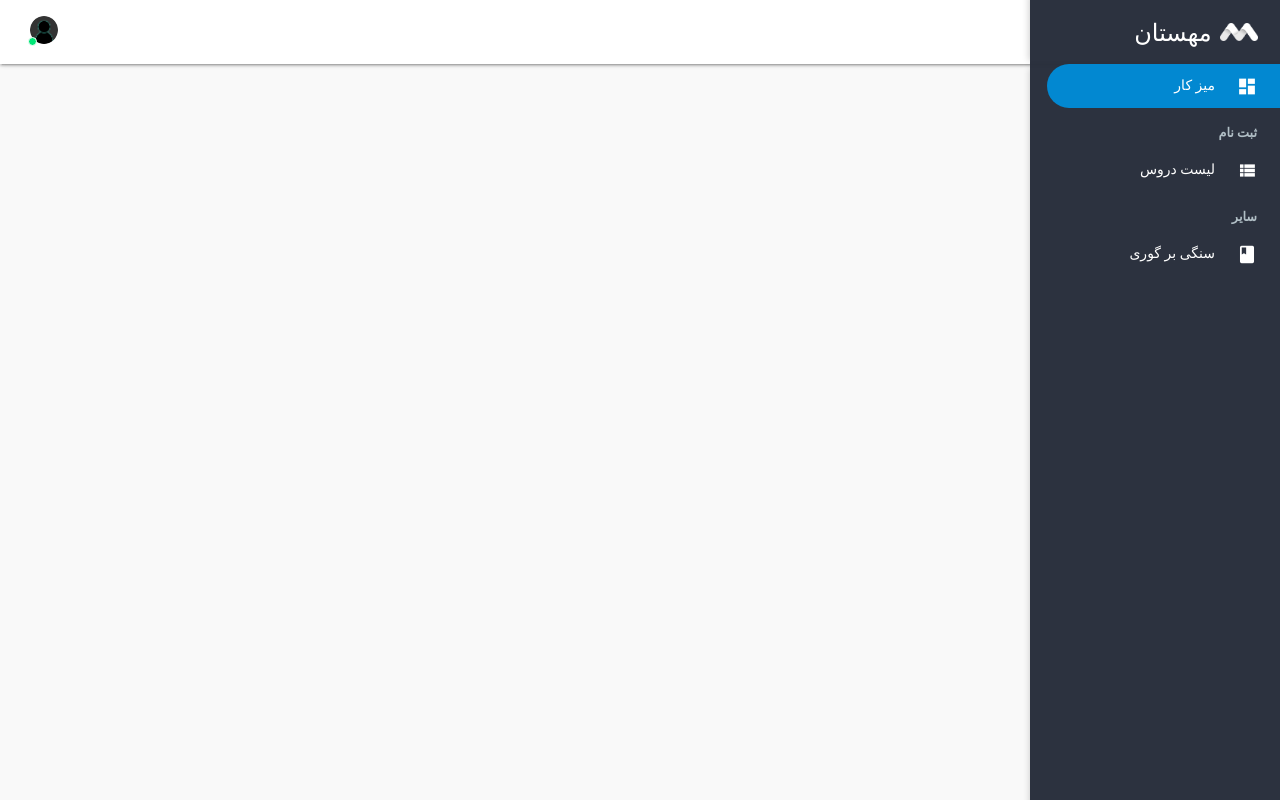
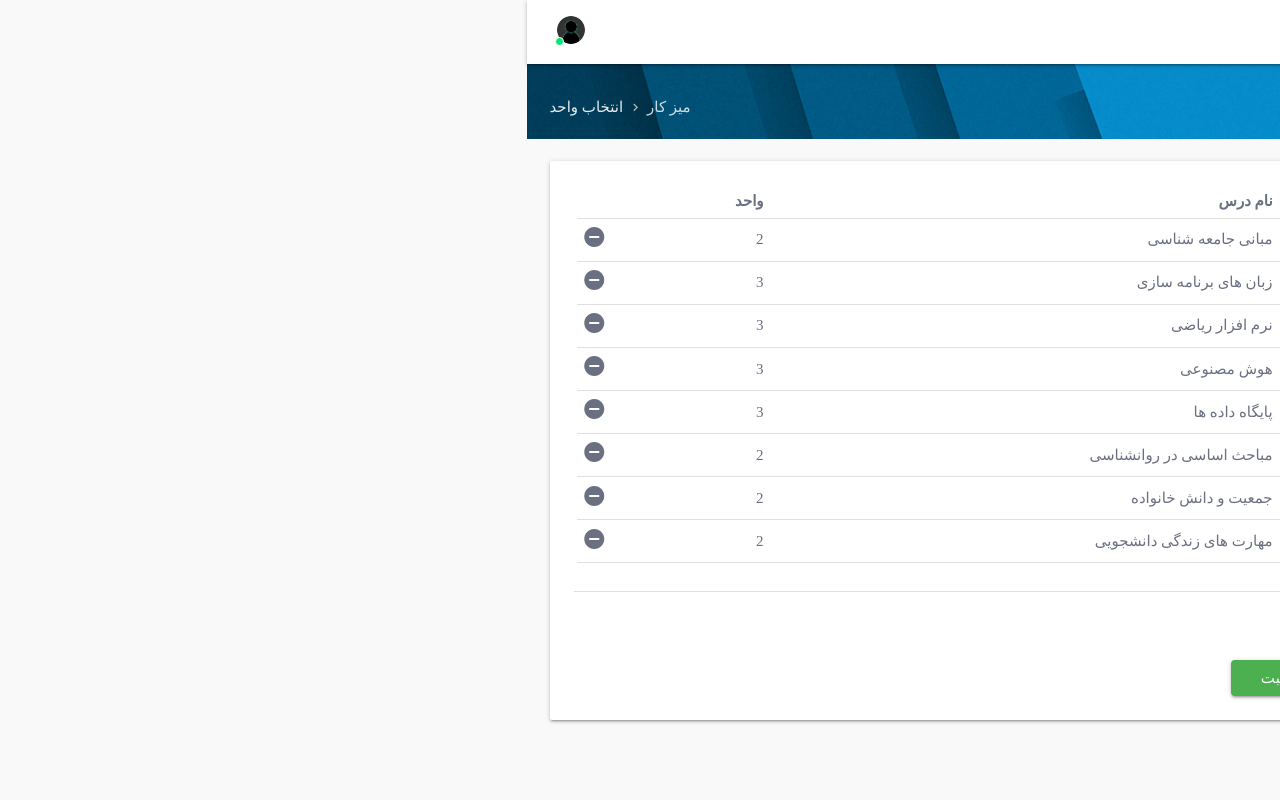
Before and after one commit to mohosseinmah/mahestan-web, a React (Create React App) app: page /enrollment in a window 1280 px wide. Built offline with nearby package versions, Linux system fonts and the light colour scheme; sample sign-in values are in the browser's storage; a web font is replaced by a local one.

Commit message:
- Add Enrollment page

```diff
--- a/src/controller/backend/client.ts
+++ b/src/controller/backend/client.ts
@@ -11,3 +11,51 @@ export function findCourses(setCourses: Function, faculty: string, department: s
     if (page) queryParameters.push(`page=${page}`);
     call(coursesEndpoint, queryParameters.join("&"), setCourses);
 }
+
+export function findEnrolledCourses(callback: Function) {
+    callback({
+        status: 200,
+        body: [
+            {
+                id: "121114601",
+                name: "مبانی جامعه شناسی",
+                unit: 2
+            },
+            {
+                id: "121202501",
+                name: "زبان های برنامه سازی",
+                unit: 3
+            },
+            {
+                id: "121203002",
+                name: "نرم افزار ریاضی",
+                unit: 3
+            },
+            {
+                id: "121204501",
+                name: "هوش مصنوعی",
+                unit: 3
+            },
+            {
+                id: "121206601",
+                name: "پایگاه داده ها",
+                unit: 3
+            },
+            {
+                id: "141408001",
+                name: "مباحث اساسی در روانشناسی",
+                unit: 2
+            },
+            {
+                id: "901202412",
+                name: "جمعیت و دانش خانواده",
+                unit: 2
+            },
+            {
+                id: "901502305",
+                name: "مهارت های زندگی دانشجویی",
+                unit: 2
+            }
+        ]
+    });
+}
--- /dev/null
+++ b/src/controller/enrollment.ts
@@ -0,0 +1 @@
+export const selectedCourses: any[] = [{}];
--- a/src/controller/sideLinks.ts
+++ b/src/controller/sideLinks.ts
@@ -15,6 +15,11 @@ export const sideLinks: SideLink[] = [
         icon: "view_list"
     },
     {
+        title: "انتخاب واحد",
+        path: "/enrollment",
+        icon: "assignment_turned_in"
+    },
+    {
         title: "سایر"
     },
     {
--- /dev/null
+++ b/src/model/CourseId.ts
@@ -0,0 +1,6 @@
+export default interface CourseId {
+    faculty: string;
+    department: string;
+    number: string;
+    group: string;
+}
--- /dev/null
+++ b/src/view/components/CourseIdInput.tsx
@@ -0,0 +1,29 @@
+import React, {CSSProperties} from "react";
+import NumberInput from "./NumberInput";
+import CourseId from "../../model/CourseId";
+
+
+interface CourseIdInputProps {
+    index: number;
+    courseId: CourseId;
+}
+
+class CourseIdInput extends React.Component<CourseIdInputProps> {
+    private directionAndAlignStyle: CSSProperties = {
+        direction: "ltr",
+        textAlign: "right"
+    };
+
+    render() {
+        return (
+            <div style={this.directionAndAlignStyle}>
+                <NumberInput index={this.props.index} property="faculty"/>
+                <NumberInput index={this.props.index} property="department"/>
+                <NumberInput index={this.props.index} property="number"/>
+                <NumberInput index={this.props.index} property="group"/>
+            </div>
+        );
+    }
+}
+
+export default CourseIdInput;
--- a/src/view/components/Main.tsx
+++ b/src/view/components/Main.tsx
@@ -5,6 +5,7 @@ import Dashboard from "../pages/Dashboard";
 import Profile from "../pages/Profile";
 import SangiBarGoori from "../pages/SangiBarGoori";
 import Courses from "../pages/Courses";
+import Enrollment from "../pages/Enrollment";
 
 class Main extends React.Component {
     render() {
@@ -15,6 +16,7 @@ class Main extends React.Component {
                         <Route path="/stone" component={SangiBarGoori}/>
                         <Route path="/profile" component={Profile}/>
                         <Route path="/courses" component={Courses}/>
+                        <Route path="/enrollment" component={Enrollment}/>
                         <Route path="/" component={Dashboard}/>
                     </Switch>
                 </Row>
--- a/src/view/components/MaterialIcon.tsx
+++ b/src/view/components/MaterialIcon.tsx
@@ -2,12 +2,17 @@ import React from "react";
 
 interface MaterialIconProps {
     iconName: string
+    className?: string;
+    onClick?: any;
 }
 
 class MaterialIcon extends React.Component<MaterialIconProps, any> {
-
     render() {
-        return <i className="material-icons prefix pt-2">{this.props.iconName}</i>;
+        const {iconName, className, ...props} = this.props;
+        const classNames: string[] = ["material-icons prefix pt-2"];
+        if (this.props.className) classNames.push(this.props.className);
+        const finalClassName = classNames.join(" ");
+        return <i className={finalClassName} {...props}>{iconName}</i>;
     }
 }
 
--- /dev/null
+++ b/src/view/components/NumberInput.tsx
@@ -0,0 +1,51 @@
+import React, {CSSProperties} from "react";
+import {selectedCourses} from "../../controller/enrollment";
+
+interface NumberInputProps {
+    index: number;
+    property: string;
+}
+
+class NumberInput extends React.Component<NumberInputProps> {
+    private inputStyle: CSSProperties = {
+        width: "30px",
+        height: "2rem",
+        margin: "0 1px 8px",
+        border: "1px solid #9e9e9e",
+        borderRadius: "3px",
+        textAlign: "center"
+    };
+
+    render() {
+        const value = (selectedCourses[this.props.index])[this.props.property];
+        return <input type="text" value={value} style={this.inputStyle} onChange={this.handleChange}/>;
+    }
+
+    private handleChange = (e: any) => {
+        const changedValue: string = e.target.value;
+        if (changedValue) {
+            const length = changedValue.length;
+            if (this.isNotNumber(changedValue.charAt(length - 1))) {
+                e.target.value = changedValue.substring(0, length - 1);
+            }
+        }
+        (selectedCourses[this.props.index])[this.props.property] = e.target.value;
+    };
+
+    private isNotNumber = (character: string) => {
+        return !(
+            character === "0" ||
+            character === "1" ||
+            character === "2" ||
+            character === "3" ||
+            character === "4" ||
+            character === "5" ||
+            character === "6" ||
+            character === "7" ||
+            character === "8" ||
+            character === "9"
+        );
+    };
+}
+
+export default NumberInput;
--- a/src/view/components/Table.tsx
+++ b/src/view/components/Table.tsx
@@ -13,7 +13,7 @@ class Table extends React.Component<TableProps, any> {
         return (
             <table className={this.getClassName()}>
                 <thead>
-                <tr>
+                <tr style={{textAlign: this.props.bordered ? "center" : "right"}}>
                     {
                         this.props.columns.map((column: string, index: number) => {
                             return <th>{column}</th>;
--- /dev/null
+++ b/src/view/pages/Enrollment.tsx
@@ -0,0 +1,97 @@
+import React from "react";
+import Breadcrumb from "../components/Breadcrumb";
+import Page from "../components/Page";
+import Row from "../components/Row";
+import Col from "../components/Col";
+import Button from "../components/Button";
+import CourseIdInput from "../components/CourseIdInput";
+import {selectedCourses} from "../../controller/enrollment";
+import CourseId from "../../model/CourseId";
+import Divider from "../components/Divider";
+import Table from "../components/Table";
+import {findEnrolledCourses} from "../../controller/backend/client";
+import ResponseEntity from "../../model/ResponseEntity";
+import MaterialIcon from "../components/MaterialIcon";
+
+class Enrollment extends React.Component {
+    private columns: string[] = [
+        "شماره درس",
+        "نام درس",
+        "واحد",
+        ""
+    ];
+    private result: any = null;
+
+    constructor(props: any) {
+        super(props);
+        this.findCourses();
+    }
+
+    render() {
+        return (
+            <>
+                <Breadcrumb items={[{name: "انتخاب واحد"}]}/>
+                <Page>
+                    <Row>
+                        {this.result}
+                    </Row>
+                    <Divider/>
+                    <Row>
+                        <Col className="s12">
+                            {selectedCourses.map((courseId: CourseId, index: number) => {
+                                return (
+                                    <CourseIdInput index={index} courseId={courseId}/>
+                                );
+                            })}
+                            <Button className="mr-1" onClick={this.handleAdd}>افزودن سطر جدید</Button>
+                            <Button className="green" onClick={this.handleSubmit}>ثبت</Button>
+                        </Col>
+                    </Row>
+                </Page>
+            </>
+        );
+    }
+
+    private findCourses = () => {
+        findEnrolledCourses(this.setCourses);
+    };
+
+    private setCourses = (response: ResponseEntity) => {
+        if (response.status === 200) {
+            const data: any[] = this.addRemoveOption(response.body);
+            this.result = (
+                <Col className="s12">
+                    <Table columns={this.columns} data={data}/>
+                </Col>
+            );
+            this.forceUpdate();
+        }
+    };
+
+    private addRemoveOption = (courses: any[]) => {
+        for (let course of courses) {
+            course.remove = (
+                <div style={{textAlign: "left"}}>
+                    <MaterialIcon className="cursor-pointer" iconName="remove_circle"
+                                  onClick={this.remove.bind(this, course.id)}/>
+                </div>
+            );
+        }
+        return courses;
+    };
+
+    private remove = (id: number) => {
+        alert(`remove ${id}`);
+    };
+
+    private handleAdd = () => {
+        selectedCourses.push({});
+        this.forceUpdate();
+    };
+
+    private handleSubmit = () => {
+        alert(JSON.stringify(selectedCourses));
+    };
+}
+
+export default Enrollment;
```
Also changed, not shown: src/assets/css/materialize.min.css.
